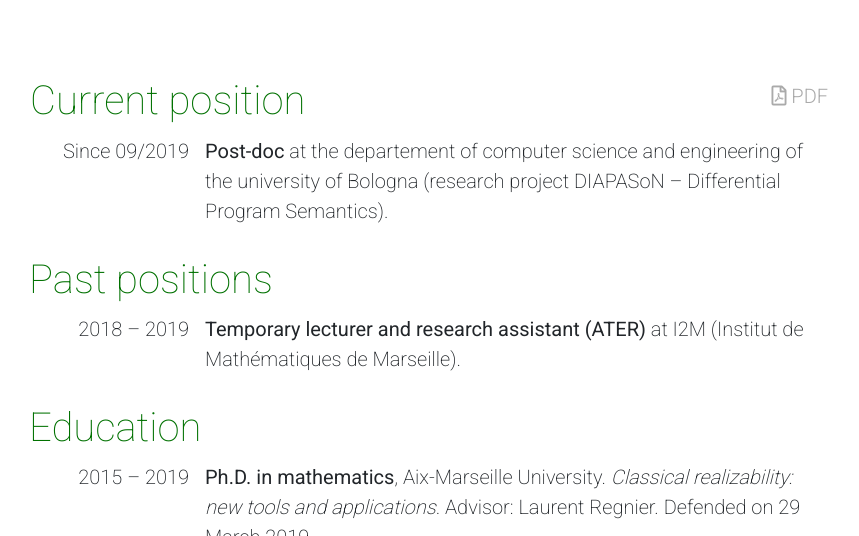
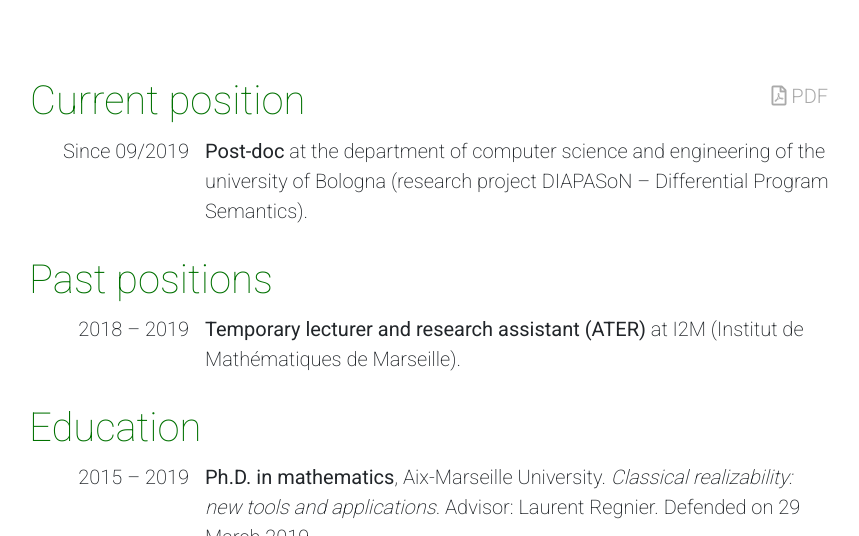
Before and after one commit to guillaume-geoffroy/geoffroy.re, a Jekyll site: the page built from en/cv.md, in a window 1280 px wide and 900 px high, cut to the strip 364-900 px from the top of the window. Shown: the whole strip, without its empty margins (211-1070 px from the left). Built offline with Jekyll 4.4.1, drawn with Linux system fonts in a browser that asks for light colours; nearby versions of some CDN libraries; our own code applies the rules of GitHub Pages for plain Markdown files.

Commit message:
Spelligue CV

```diff
--- a/en/cv.md
+++ b/en/cv.md
@@ -11,7 +11,7 @@
 Current position
 ================
 
-Since 09/2019 :: **Post-doc** at the departement of computer science and engineering of the university of Bologna (research project DIAPASoN -- Differential Program Semantics).
+Since 09/2019 :: **Post-doc** at the department of computer science and engineering of the university of Bologna (research project DIAPASoN -- Differential Program Semantics).
 
 Past positions
 ==============
```
Also changed, not shown: en/research.md (+3 -3 lines), fr/research.md (+3 -3 lines), 1 other file.
